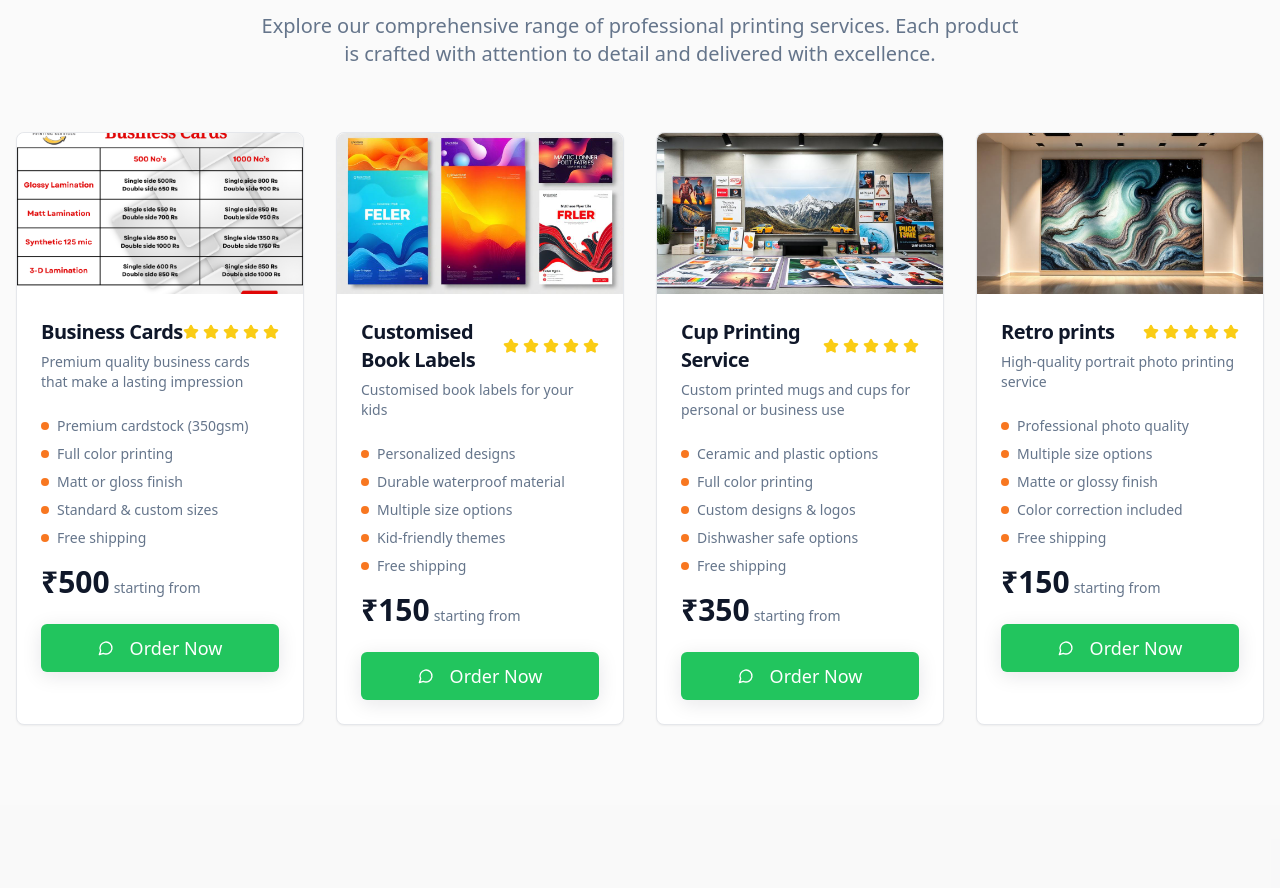
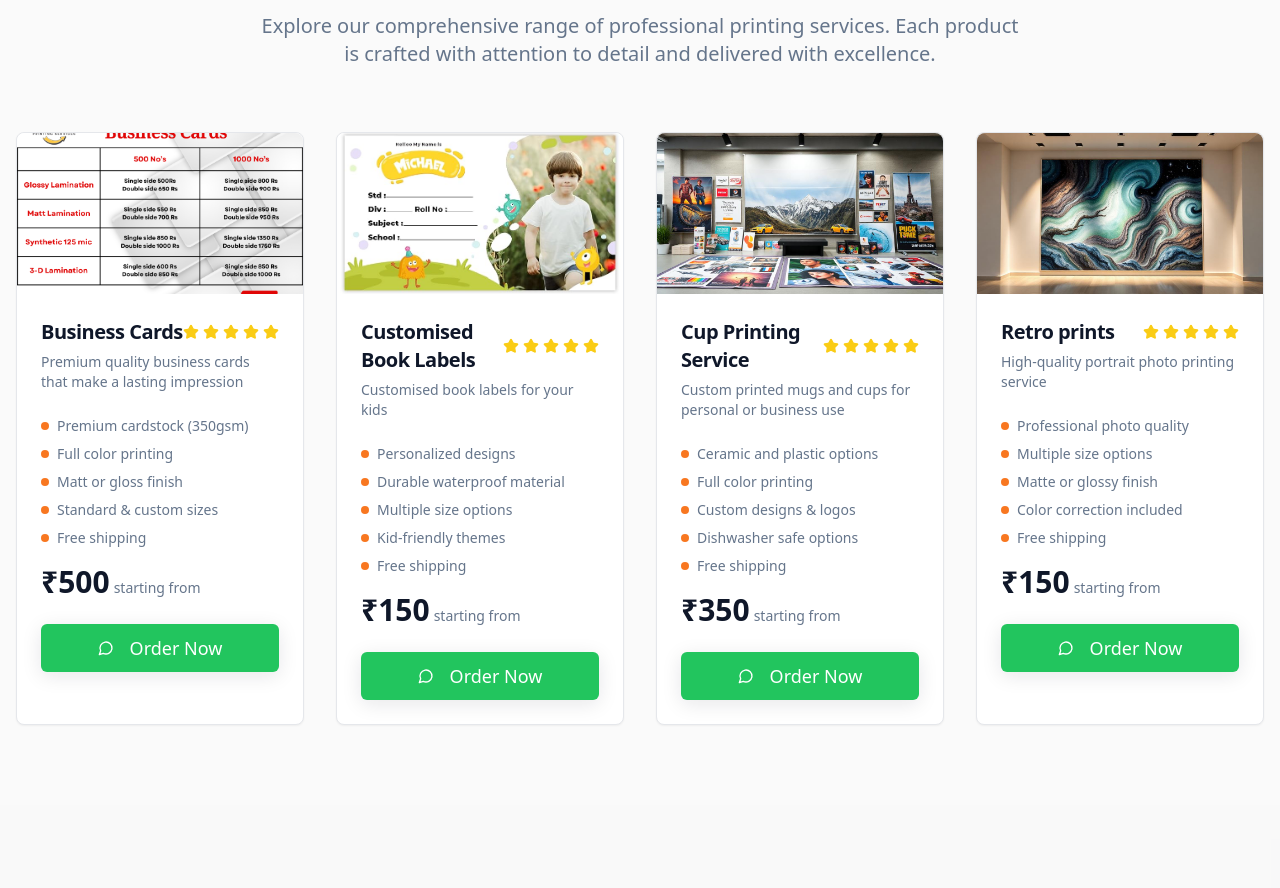
Before and after one commit to hemadrichalla/print-shop, a React (Vite) app: page / in a window 1280 px wide. Shown: the part 940-1828 px from the top of the page. Built offline with nearby package versions, Linux system fonts and the light colour scheme.

Commit message:
Update book labels image
Update the image for customized book labels.

```diff
--- a/src/components/ProductCatalog.tsx
+++ b/src/components/ProductCatalog.tsx
@@ -23,7 +23,7 @@ const ProductCatalog = () => {
       title: "Customised Book Labels",
       description: "Customised book labels for your kids",
       price: "₹150",
-      image: flyersImage,
+      image: "/lovable-uploads/d20e0404-9e20-43fe-ad92-dfa02505b43e.png",
       features: [
         "Personalized designs",
         "Durable waterproof material",
```
Also changed, not shown: public/lovable-uploads/d20e0404-9e20-43fe-ad92-dfa02505b43e.png (added).
